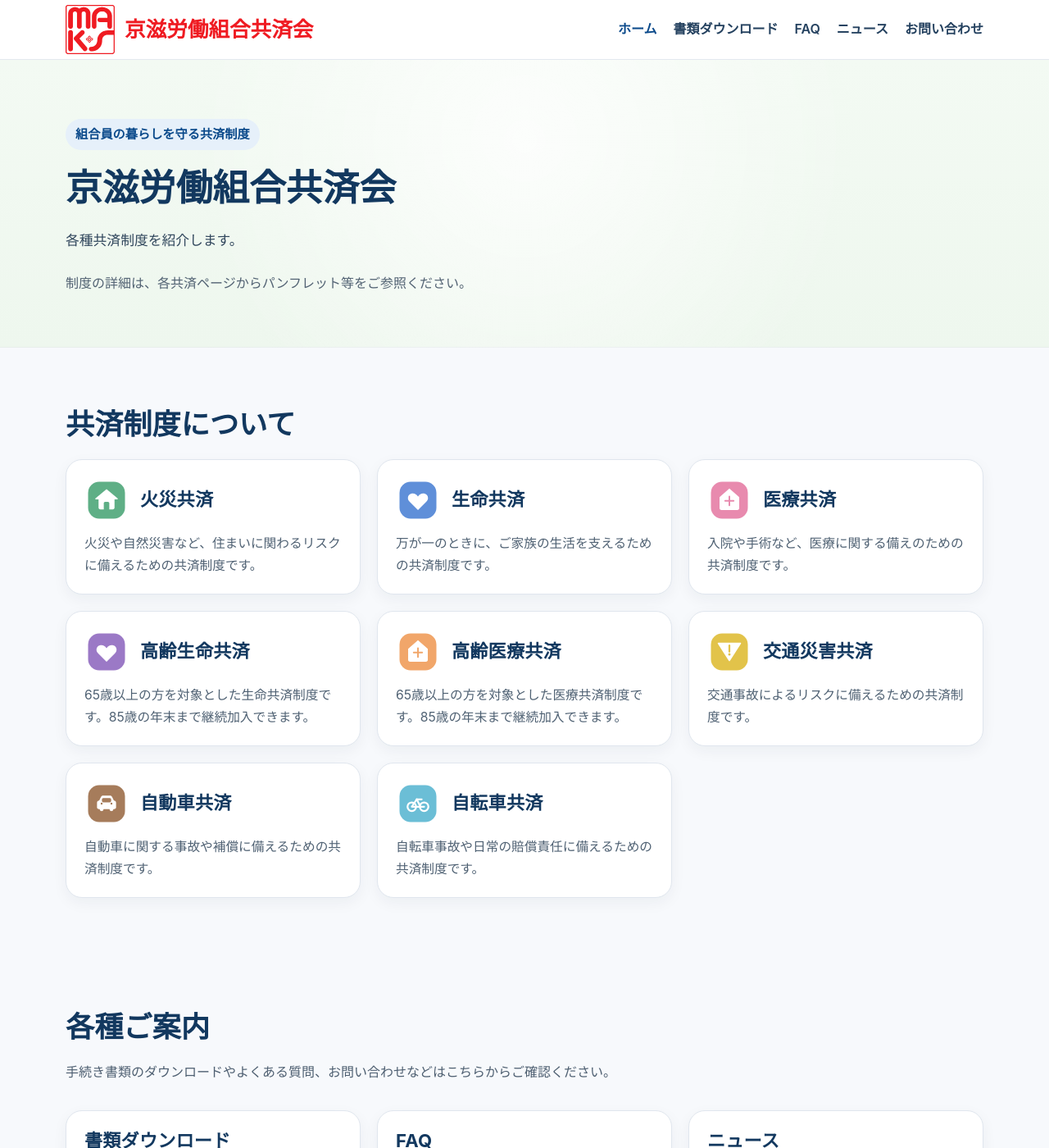
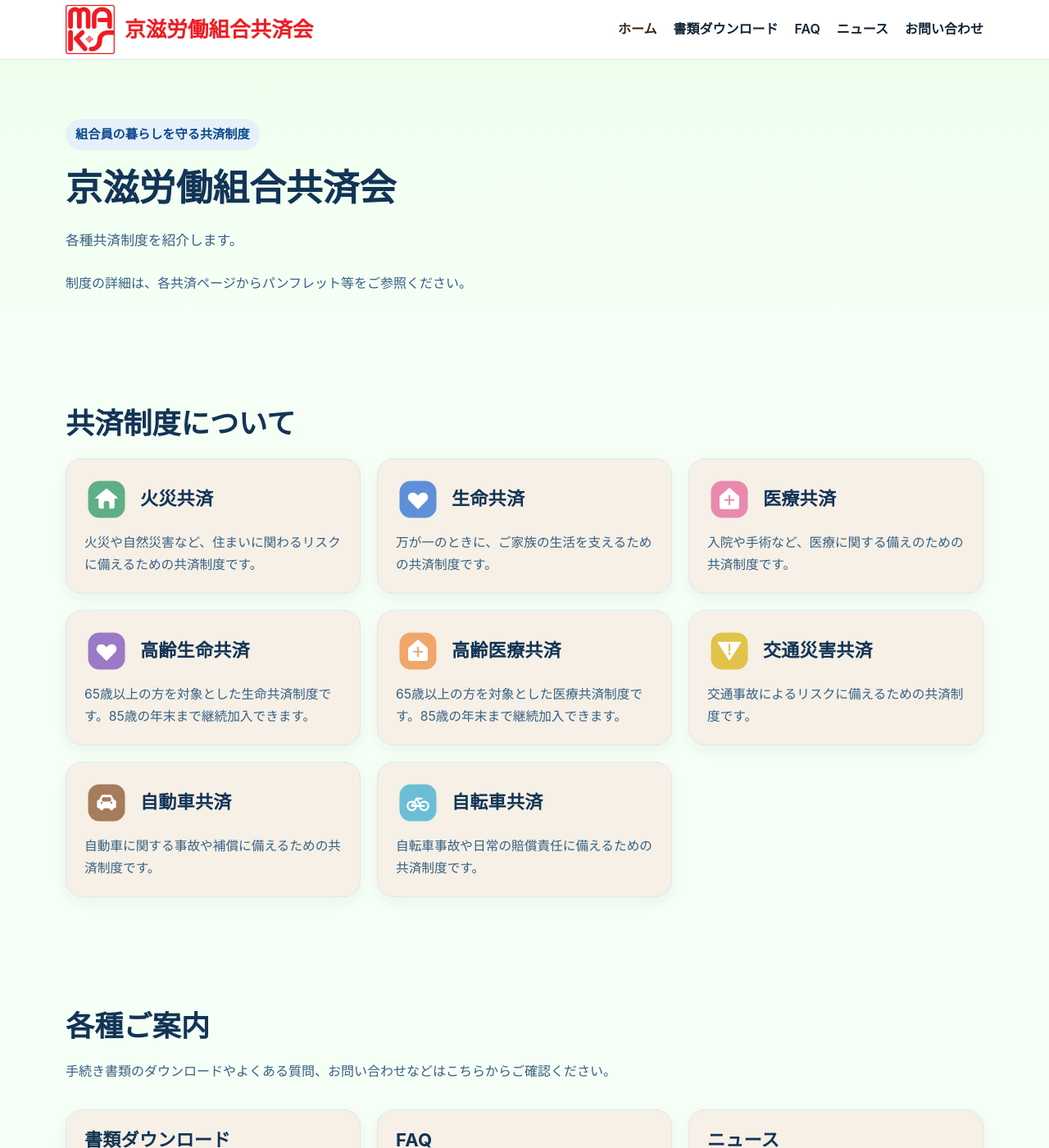
Before and after one commit to keijirodokyosai/keijirodokyosai.github.io, a Jekyll site: the page built from index.html, in a window 1280 px wide and 1400 px high. Shown: the whole window at 82% size. Built offline with Jekyll 4.4.1, drawn with Linux system fonts in a browser that asks for light colours.

Commit message:
Update style.css

```diff
--- a/css/style.css
+++ b/css/style.css
@@ -12,8 +12,8 @@ body {
   margin: 0;
   font-family: -apple-system, BlinkMacSystemFont, "Hiragino Sans", "Yu Gothic", "Meiryo", sans-serif;
   line-height: 1.7;
-  color: #1f2d3d;
-  background: #f7f9fc;
+  color: #123456;
+  background: #f6fff6;
 }
 
 body.menu-open {
@@ -27,8 +27,14 @@ img {
 }
 
 a {
-  color: inherit;
+  color: #36a872;
   text-decoration: none;
+}
+
+a:hover,
+a:focus-visible {
+  color: #247248;
+  text-decoration: underline;
 }
 
 .container {
@@ -107,20 +113,22 @@ a {
 }
 
 .global-nav a {
-  color: #24415f;
+  color: #122436;
   font-weight: 600;
   padding: 8px 0;
   position: relative;
   transition: color 0.2s ease;
+  text-decoration: none;
 }
 
 .global-nav a[aria-current="page"] {
-  color: #0b4a8b;
+  color: #362412;
 }
 
 .global-nav a:hover,
 .global-nav a:focus-visible {
-  color: #0b4a8b;
+  color: #362412;
+  text-decoration: underline;
 }
 
 /* menu toggle */
@@ -196,7 +204,11 @@ a {
 
 /* hero */
 .hero {
-  background: linear-gradient(180deg, #eef5fb 0%, #f7f9fc 100%);
+  background: linear-gradient(
+    180deg,
+    #eeffee 0%,
+    #f6fff6 100%
+  );
   padding: 72px 0 64px;
 }
 
@@ -219,13 +231,13 @@ a {
   margin: 0 0 20px;
   font-size: clamp(2rem, 4vw, 2.8rem);
   line-height: 1.35;
-  color: #12385f;
+  color: #123456;
 }
 
 .hero-note {
   margin: 0 0 24px;
   font-size: 1.05rem;
-  color: #30465c;
+  color: #366084;
 }
 
 .hero-info-box {
@@ -250,7 +262,7 @@ a {
 
 .hero-sub-links {
   margin: 0;
-  color: #526273;
+  color: #366084;
 }
 
 /* buttons */
@@ -264,6 +276,7 @@ a {
   font-weight: 700;
   text-align: center;
   transition: transform 0.2s ease, box-shadow 0.2s ease, background-color 0.2s ease, border-color 0.2s ease;
+  text-decoration: none;
 }
 
 .btn-primary {
@@ -276,6 +289,7 @@ a {
 .btn-primary:focus-visible {
   transform: translateY(-1px);
   box-shadow: 0 12px 24px rgba(11, 74, 139, 0.22);
+  text-decoration: none;
 }
 
 .btn-secondary {
@@ -288,6 +302,7 @@ a {
 .btn-secondary:focus-visible {
   background: #f2f7fc;
   transform: translateY(-1px);
+  text-decoration: none;
 }
 
 .btn:focus-visible {
@@ -300,12 +315,12 @@ a {
 .section h2 {
   margin: 0 0 12px;
   font-size: clamp(1.7rem, 3vw, 2.2rem);
-  color: #12385f;
+  color: #123456;
 }
 
 .section-lead {
   margin: 0 0 32px;
-  color: #4e5f71;
+  color: #366084;
   font-size: 1rem;
 }
 
@@ -318,19 +333,21 @@ a {
 
 .kyosai-card {
   display: block;
-  background: #ffffff;
+  background: #f6f0e6;
   border: 1px solid #e0e6ee;
   border-radius: 20px;
   padding: 22px 22px 20px;
   box-shadow: 0 6px 18px rgba(15, 35, 60, 0.05);
   transition: transform 0.22s ease, box-shadow 0.22s ease, border-color 0.22s ease, background-color 0.22s ease;
+  text-decoration: none;
 }
 
 .kyosai-card:hover {
   transform: translateY(-4px);
   border-color: #c3d4e6;
-  background: #fcfdff;
+  background: #f6f0e6;
   box-shadow: 0 14px 32px rgba(15, 35, 60, 0.10);
+  text-decoration: none;
 }
 
 .kyosai-card:focus-visible {
@@ -356,14 +373,14 @@ a {
   margin: 0;
   font-size: 1.38rem;
   line-height: 1.35;
-  color: #12385f;
+  color: #123456;
   font-weight: 700;
   letter-spacing: 0.01em;
 }
 
 .kyosai-card p {
   margin: 0;
-  color: #4f6173;
+  color: #366084;
   font-size: 0.98rem;
   line-height: 1.75;
 }
@@ -398,11 +415,12 @@ a {
 }
 
 .breadcrumb-list a {
-  color: #0b63b6;
+  color: #36a872;
 }
 
 .breadcrumb-list a:hover,
 .breadcrumb-list a:focus-visible {
+  color: #247248;
   text-decoration: underline;
 }
 
@@ -415,6 +433,9 @@ a {
 
 .detail-section {
   margin-bottom: 28px;
+  background: #f6f0e6;
+  padding: 24px;
+  border-radius: 12px;
 }
 
 .detail-section-last {
@@ -425,7 +446,7 @@ a {
   margin: 0 0 16px;
   font-size: 2rem;
   line-height: 1.4;
-  color: #12385f;
+  color: #123456;
 }
 
 .detail-section h2 {
@@ -434,14 +455,14 @@ a {
   margin: 0 0 14px;
   padding-left: 12px;
   border-left: 6px solid #138a52;
-  color: #12385f;
+  color: #123456;
 }
 
 .detail-lead {
   margin: 8px 0 28px;
   line-height: 1.9;
   font-size: 1rem;
-  color: #222;
+  color: #123456;
 }
 
 .detail-lead p {
@@ -453,7 +474,7 @@ a {
 }
 
 .image-card {
-  background: #fff;
+  background: #f6f0e6;
   border: 1px solid #dcdcdc;
   border-radius: 10px;
   padding: 12px;
@@ -490,12 +511,13 @@ a {
 }
 
 .text-link {
-  color: #0b63b6;
+  color: #36a872;
   font-weight: 600;
 }
 
 .text-link:hover,
 .text-link:focus-visible {
+  color: #247248;
   text-decoration: underline;
 }
 
@@ -637,7 +659,7 @@ a {
   .kyosai-card {
     padding: 24px;
     margin-bottom: 24px;
-    background: #f6efe7;
+    background: #f6f0e6;
   }
 
   .kyosai-card-header {
@@ -652,7 +674,7 @@ a {
 
   .kyosai-card h3 {
     font-size: 1.2rem;
-    color: #243660;
+    color: #123456;
   }
 
   .hero-buttons {
@@ -674,19 +696,19 @@ a {
 
   .detail-section {
     margin-bottom: 24px;
-    background: #f6efe7;
+    background: #f6f0e6;
     padding: 24px;
     border-radius: 12px;
   }
 
   .detail-section h1 {
     font-size: 1.6rem;
-    color: #243660;
+    color: #123456;
   }
 
   .detail-section h2 {
     font-size: 1.2rem;
-    color: #243660;
+    color: #123456;
     border-left-color: #243660;
   }
 
@@ -696,7 +718,7 @@ a {
   }
 
   .image-card {
-    background: #f6efe7;
+    background: #f6f0e6;
     padding: 24px;
     margin-bottom: 24px;
   }
@@ -711,17 +733,6 @@ a {
 
   .footer-simple {
     padding: 10px 12px;
-  }
-
-  body {
-    background: #eeffee;
-  }
-
-  h1,
-  h2,
-  h3,
-  a {
-    color: #243660;
   }
 }
 
@@ -765,14 +776,4 @@ a {
     padding-left: 36px;
     padding-right: 36px;
   }
-
-  .hero {
-    background: radial-gradient(
-      circle at 50% 28%,
-      rgba(255, 255, 255, 0.78) 0%,
-      rgba(255, 255, 255, 0.32) 34%,
-      rgba(255, 255, 255, 0) 58%
-    ), linear-gradient(180deg, #f3faf3 0%, #eef7ee 100%);
-    border-bottom: 1px solid rgba(36, 54, 96, 0.06);
-  }
 }
```
